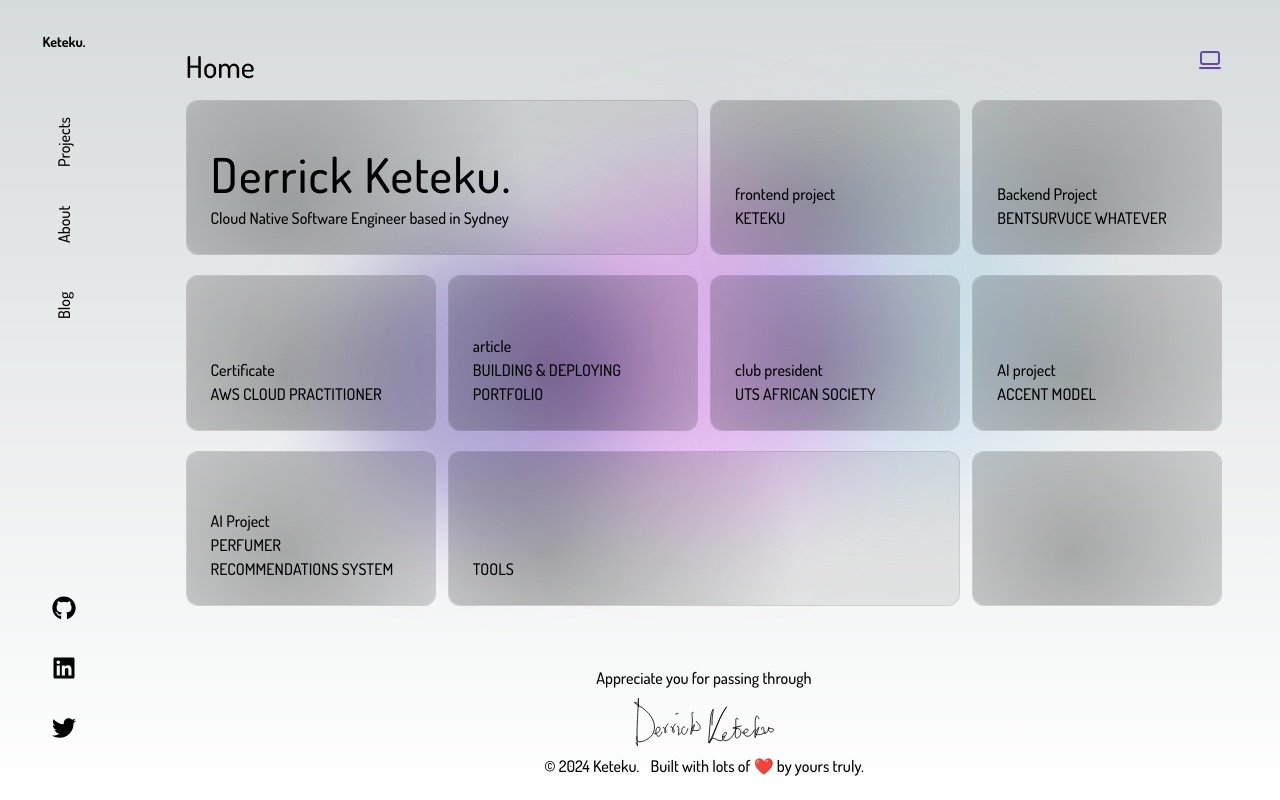
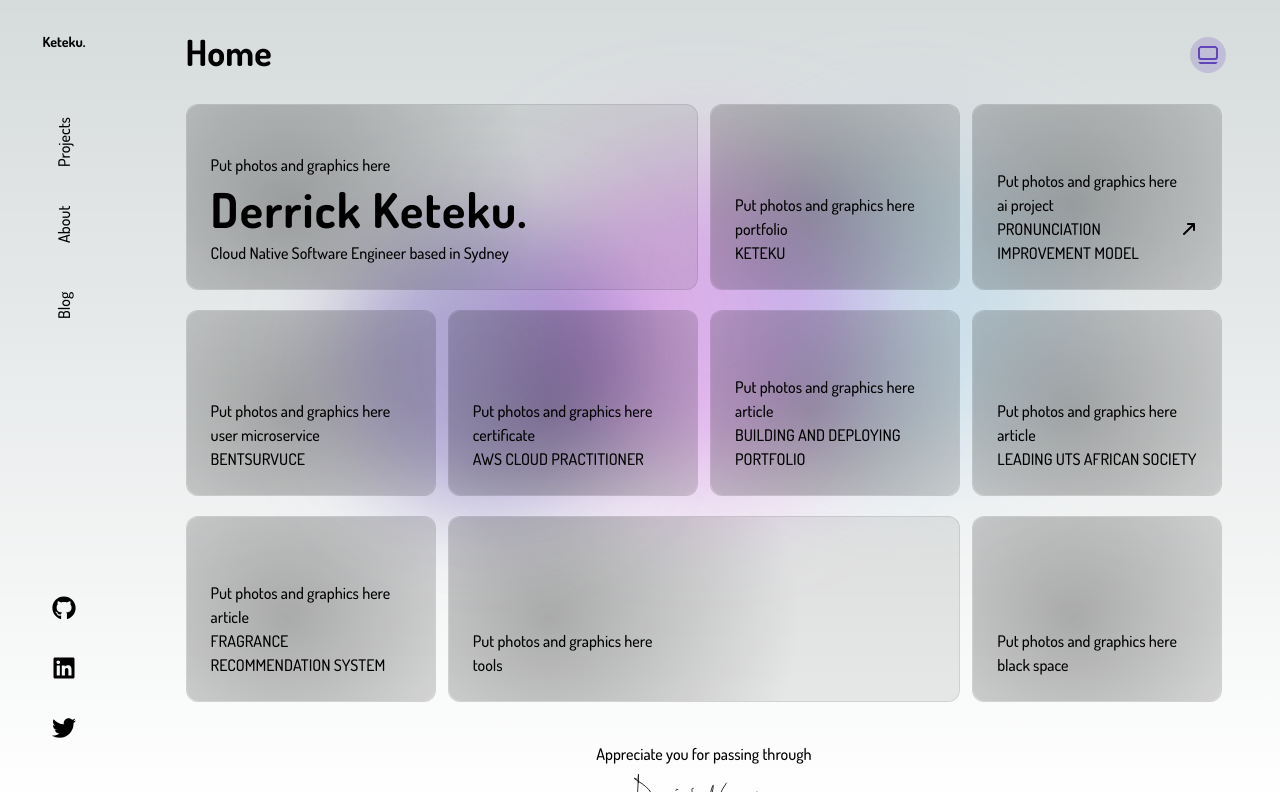
Before and after one commit to Derks14/keteku, a React (Vite) app: page / in a window 1280 px wide. Built offline with nearby package versions, Linux system fonts and the light colour scheme.

Commit message:
fixed navigation issues associated with mobile navigation including links and home page when icon is clicked

```diff
--- a/src/components/sections/main.tsx
+++ b/src/components/sections/main.tsx
@@ -4,7 +4,7 @@ import Footer from "./footer.tsx";
 const Main = ({ children }: { children: ReactNode }) => {
   return (
     <>
-      <main className=" grow overflow-auto pt-12">
+      <main className=" grow overflow-auto pt-8">
         <div className="mx-auto flex h-full w-[90%] max-w-[1440px] flex-col scroll-smooth">
           <div className="relative w-full">
             <div className="floating-ball right-[36rem] bg-primary dark:bg-blue-700"></div>
--- a/src/components/sections/top-nav.tsx
+++ b/src/components/sections/top-nav.tsx
@@ -1,15 +1,16 @@
 import MobileTopNav from "@/components/sections/mobile-top-nav";
-import { WiSunset } from "react-icons/wi";
+// import { WiSunset } from "react-icons/wi";
 import { RxMoon } from "react-icons/rx";
 import { LuLaptopMinimal } from "react-icons/lu";
 
 import { Theme, useTheme } from "@/components/context/theme-context.tsx";
+import { GiUbisoftSun } from "react-icons/gi";
 
 
 
 
 interface TopNavProps {
-  title: string;
+  title?: string;
 }
 
 const TopNav = ({ title }: TopNavProps) => {
@@ -22,17 +23,27 @@ const TopNav = ({ title }: TopNavProps) => {
   return (
     <>
       {/*desktop*/}
-      <div className="hidden justify-between pb-4 sm:flex ">
+      <div className="hidden justify-between items-center pb-8 sm:flex ">
         <div>
           {/*<span className="text-primary">do it with shadow</span>*/}
-          <h1 className="text-3xl">{title}</h1>
+          <h1 className="text-4xl font-bold">{title}</h1>
         </div>
+
         <div>
-          <button className="font-light text-primary hover:rounded-lg hover:bg-accent">
+          <button className="font-light relative cursor-pointer w-8 min-h-6 text-primary hover:rounded-lg hover:bg-accent">
+            <GiUbisoftSun key="light" onClick={() => toggleTheme(1)}
+                      className={`text-4xl bg-primary/20 rounded-full delay-200 active:scale-95 active:shadow-lg active:opacity-80p-1.5 absolute top-0 left-0 transition-opacity ease-out duration-700 ${ theme == 2 ? 'opacity-100 z-10' : 'opacity-0 z-0'}`}
+            />
+            <RxMoon key="dark" onClick={() => toggleTheme(2)}
+                    className={`text-4xl bg-primary/20 rounded-full delay-200 active:scale-95 active:shadow-lg active:opacity-80 p-1.5 absolute top-0 left-0 transition-opacity ease-out duration-700 ${ theme == 1 ? 'opacity-100 z-10' : 'opacity-0 z-0'}`}
+            />
+            <LuLaptopMinimal key="system" onClick={ () => toggleTheme(0) }
+                             className={`text-4xl rounded-full delay-200 active:scale-95 active:shadow-lg active:opacity-80 bg-primary/20 p-1.5 absolute top-0 left-0 transition-opacity ease-in-out duration-700 ${ theme == 0 ? 'opacity-100 z-10' : 'opacity-0 z-0'}`}
+            />
 
-            { theme == 2 && <WiSunset onClick={() => toggleTheme(1)} className="text-3xl" /> }
-            { theme == 1 && <RxMoon onClick={() => toggleTheme(2)} className="text-2xl" /> }
-            { theme == 0 && <LuLaptopMinimal onClick={ () => toggleTheme(0) } className="text-2xl" />}
+            {/*{ theme == 2 && <WiSunset onClick={() => toggleTheme(1)} className="text-3xl" /> }*/}
+            {/*{ theme == 1 && <RxMoon onClick={() => toggleTheme(2)} className="text-2xl " /> }*/}
+            {/*{ theme == 0 && <LuLaptopMinimal onClick={ () => toggleTheme(0) } className="text-2xl" />}*/}
 
           </button>
         </div>
--- a/src/components/ui/card.tsx
+++ b/src/components/ui/card.tsx
@@ -9,7 +9,7 @@ interface CardProps {
 
 const Card = ({ children, className }: CardProps) => {
   // function to handle cursor movement
-  const onMouseMove = (e: MouseEvent | any) => {
+  const onMouseMove = (e: MouseEvent | any ) => {
     const { currentTarget, clientX, clientY } = e;
     const { left, top } = currentTarget.getBoundingClientRect();
     const mouseX: number = clientX - left;
@@ -33,10 +33,7 @@ const Card = ({ children, className }: CardProps) => {
         className,
       )}
     >
-      <div className="flex h-full flex-col-reverse p-4 md:p-6">
-        <div>{children}</div>
-        <div> </div>
-      </div>
+      { children }
     </div>
   );
 };
--- /dev/null
+++ b/src/components/ui/display_card.tsx
@@ -0,0 +1,23 @@
+import { ReactNode } from "react";
+import { ImArrowUpRight2 } from "react-icons/im";
+
+export const DisplayCard = ({ children, has_link }: { children: ReactNode, has_link?: string}) => {
+  return (
+      <div className="flex h-full flex-col-reverse p-4 md:p-6">
+        <div className="flex justify-between items-center">
+          <div>{children}</div>
+
+
+          {/* show button icon if item has a link or gets highlighted*/}
+          { !!has_link &&
+            <div>
+              <ImArrowUpRight2 />
+
+            </div>
+          }
+
+        </div>
+        <div className="">Put photos and graphics here</div>
+      </div>
+  )
+}
--- a/src/components/ui/signature.tsx
+++ b/src/components/ui/signature.tsx
@@ -2,7 +2,7 @@
 const signature = () => {
   return (
     <>
-      <svg className="stroke-foreground stroke-16 h-12 m-auto w-min"  id="sign"  viewBox="0 0 2697 924" fill="none" xmlns="http://www.w3.org/2000/svg">
+      <svg className="stroke-foreground stroke-16 h-12 m-auto w-min [stroke-dasharray:3000] [stroke-dashoffset:3000] animate-signature"  id="sign"  viewBox="0 0 2697 924" fill="none" xmlns="http://www.w3.org/2000/svg">
         <path d="M85.3959 169.516C80.2491 140.478 78.9584 78.8886 83.7146 27.6616C95.5692 -100.02 71.9439 283.693 66.4809 411.724C60.1328 560.5 52.5039 708.221 62.698 856.904C64.0553 876.7 69.4233 897.509 69.4233 917.267C69.4233 939.691 49.0553 876.294 40 855.394"   strokeLinecap="round"/>
         <path d="M55.1218 97.9514C45.6329 91.1051 -13.6395 72.4884 5.93983 88.0276C52.8749 125.278 110.069 154.022 159.321 189.25C258.413 260.127 337.519 345.017 373.137 448.259C422.365 590.948 389.533 734.395 220.173 813.122C181.324 831.181 91.4809 865.406 58.4562 821.723C37.5644 794.088 47.236 768.13 55.1218 741.01"   strokeLinecap="round"/>
         <path d="M412.934 687.316C359.889 687.316 429.814 691.576 458.497 669.792C484.681 649.905 543.379 550.295 464.63 562.895C408.255 571.915 414.295 689.219 441.411 721.05C481.967 768.659 531.615 693.238 539.108 655.773"   strokeLinecap="round"/>
--- a/src/components/ui/wrapper.tsx
+++ b/src/components/ui/wrapper.tsx
@@ -5,7 +5,7 @@ import { cn } from "@/components/services/utils.ts";
 
 interface wrapper_props {
   children: ReactNode;
-  page: string;
+  page?: string;
   row_cols_class: string;
 }
 
--- a/src/index.css
+++ b/src/index.css
@@ -56,6 +56,19 @@
     );
 
     --animate-blob: blob 7s infinite linear;
+    --animate-signature: signature 20s ease-in-out infinite;
+
+    @keyframes signature {
+        0% {
+            stroke-dashoffset: 3000px;
+        }
+        50% {
+            stroke-dashoffset: 0;
+        }
+        100% {
+            stroke-dashoffset: 3000px;
+        }
+    }
 
     @keyframes blob {
         0% {
--- /dev/null
+++ b/src/routes/_layout/detail.tsx
@@ -0,0 +1,25 @@
+import { createFileRoute } from '@tanstack/react-router'
+import Card from "@/components/ui/card.tsx";
+import Wrapper from "@/components/ui/wrapper.tsx";
+
+
+export const Route = createFileRoute('/_layout/detail')({
+  component: RouteComponent,
+})
+
+function RouteComponent() {
+  return (
+    <>
+      <Wrapper row_cols_class="md:grid-cols-1 md:grid-rows-1">
+        <Card>
+          <div className="flex-col flex">
+            <div>one</div>
+            <div>one</div>
+            <div>one</div>
+            <div></div>
+          </div>
+        </Card>
+      </Wrapper>
+    </>
+  )
+}
--- a/src/routes/_layout/index.tsx
+++ b/src/routes/_layout/index.tsx
@@ -2,57 +2,96 @@ import { createFileRoute } from "@tanstack/react-router";
 import { cn } from "@/components/services/utils.ts";
 import Card from "@/components/ui/card.tsx";
 import Wrapper from "@/components/ui/wrapper.tsx";
+import { DisplayCard } from "@/components/ui/display_card.tsx";
 
 
 
 
 const Home = () => {
+
+  const works = [
+    {
+      title: "KETEKU",
+      span: 1,
+      project: "portfolio",
+      path: ""
+    },
+    {
+      title: "PRONUNCIATION IMPROVEMENT MODEL",
+      span: 1,
+      project: "ai project",
+      path: "details/1000"
+    },
+    {
+      title: "BENTSURVUCE",
+      span: 1,
+      project: "user microservice",
+      path: ""
+    },
+    {
+      title: "AWS CLOUD PRACTITIONER",
+      span: 1,
+      project: "certificate",
+      path: ""
+    },
+    {
+      title: "BUILDING AND DEPLOYING PORTFOLIO",
+      span: 1,
+      project: "article",
+      path: ""
+    },
+    {
+      title: "LEADING UTS AFRICAN SOCIETY",
+      span: 1,
+      project: "article",
+      path: ""
+    },
+    {
+      title: "FRAGRANCE RECOMMENDATION SYSTEM",
+      span: 1,
+      project: "article",
+      path: ""
+    },
+    /* display card */
+    {
+      title: "",
+      span: 2,
+      project: "tools",
+      path: ""
+    },
+    {
+      title: "",
+      span: 1,
+      project: "black space",
+      path: ""
+    }
+    ]
+
   return (
     <>
       <Wrapper page="Home" row_cols_class="md:grid-cols-4 md:grid-rows-3">
         <Card className="md:col-span-2">
+          <DisplayCard>
             <div className="flex">
               <div className="py-2">
-              <h1 className={cn("text-5xl font-medium tracking-wide")}>
-                Derrick Keteku.
-              </h1>
+                <h1 className={cn("text-5xl font-bold tracking-wide")}>Derrick Keteku.</h1>
               </div>
               <div></div>
             </div>
             <div>
               <p className="">Cloud Native Software Engineer based in Sydney</p>
             </div>
+          </DisplayCard>
         </Card>
-        <Card className="">
-          <div>frontend project</div>
-          <div>KETEKU</div>
+        {/*change these hardcoded cards into list*/}
+        {works.map((work) => (
+          <Card className={`col-span-${work.span}`} key={work.path}>
+            <DisplayCard has_link={work.path}>
+              <div> {work.project}</div>
+              <div> {work.title}</div>
+            </DisplayCard>
           </Card>
-        <Card className="">
-          <div>Backend Project</div>
-          <div>BENTSURVUCE WHATEVER</div>
-        </Card>
-        <Card className="">
-          <div>Certificate</div>
-          <div>AWS CLOUD PRACTITIONER </div>
-        </Card>
-        <Card className="">
-          <div>article</div>
-          <div>BUILDING & DEPLOYING PORTFOLIO</div>
-        </Card>
-        <Card className="">
-          <div>club president</div>
-          <div>UTS AFRICAN SOCIETY</div>
-        </Card>
-        <Card className="">
-          <div>AI project</div>
-          <div>ACCENT MODEL</div>
-        </Card>
-        <Card className="">
-          <div>AI Project </div>
-          <div>PERFUMER RECOMMENDATIONS SYSTEM</div>
-        </Card>
-        <Card className="col-span-2"> TOOLS </Card>
-        <Card className=""> </Card>
+        ))}
       </Wrapper>
     </>
   );
```
Also changed, not shown: src/routeTree.gen.ts (+27 -2 lines). Lines whose indentation alone changed are shown as unchanged.
